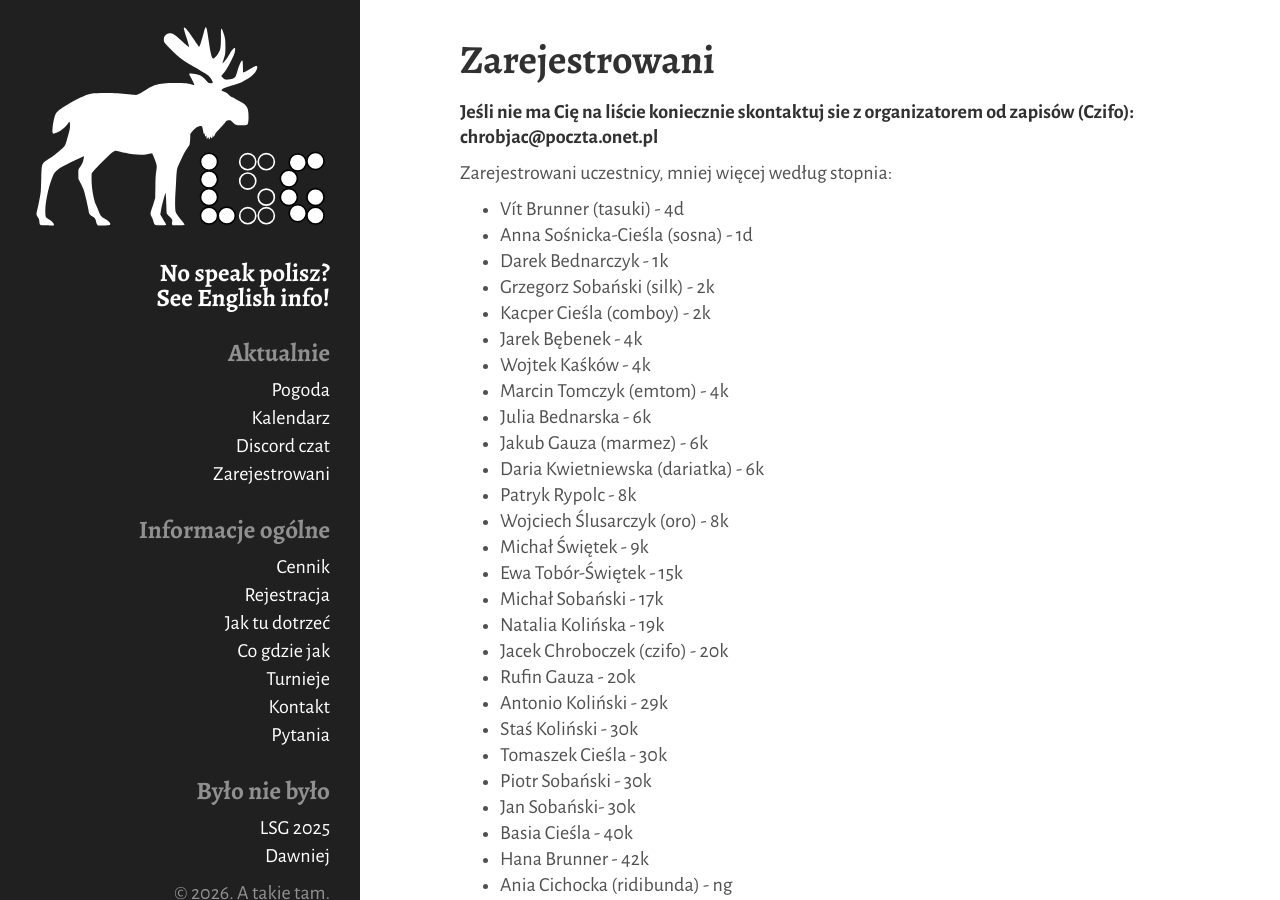
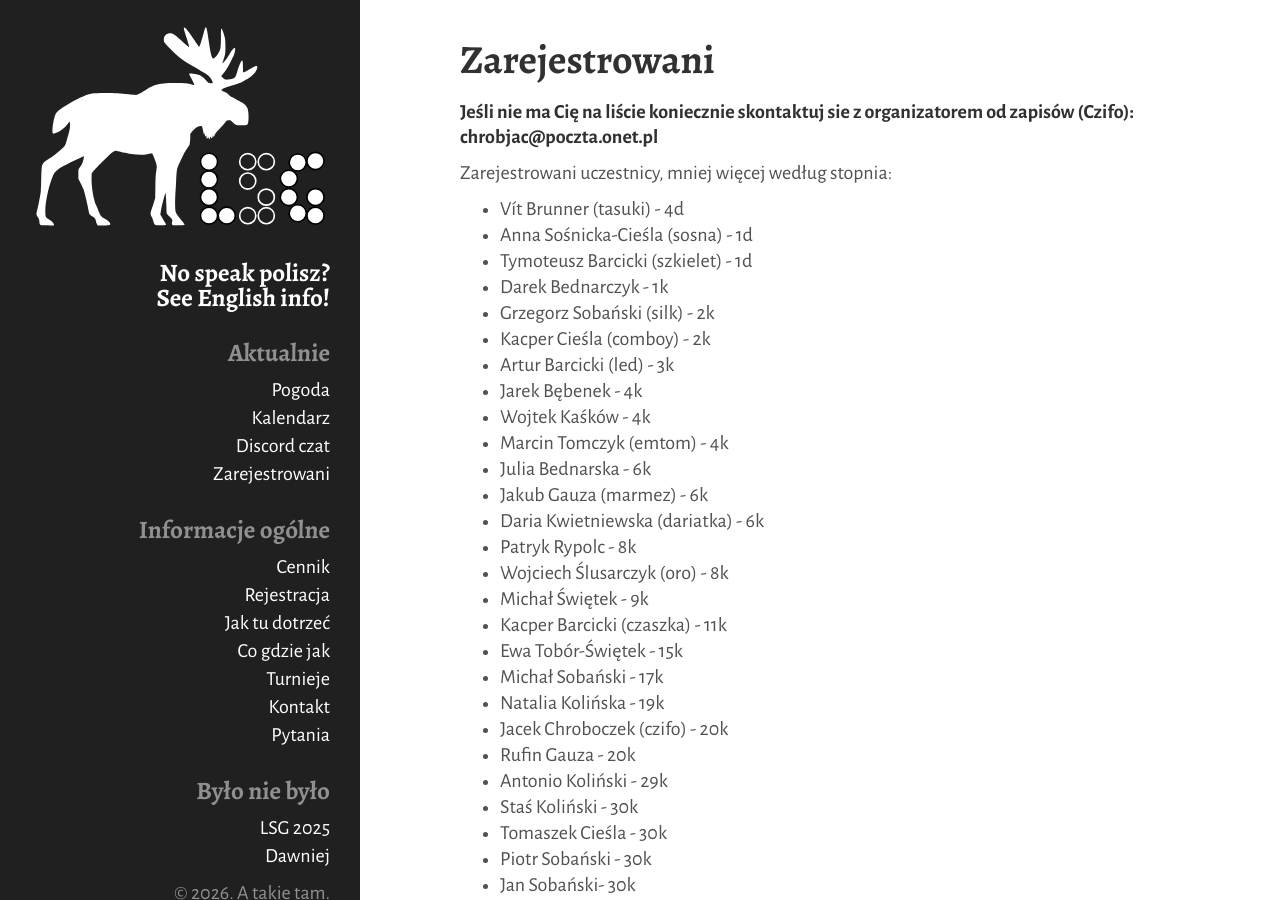
Before and after one commit to tasuki/lsg, a Jekyll site: the page built from _pages/zarejestrowani.md, in a window 1280 px wide and 900 px high. Built offline with Jekyll 4.4.1, drawn with Linux system fonts in a browser that asks for light colours; some of the changed text lies outside the part shown.

Commit message:
Update zarejestrowani.md

```diff
--- a/_pages/zarejestrowani.md
+++ b/_pages/zarejestrowani.md
@@ -11,9 +11,11 @@ title: Zarejestrowani
 Zarejestrowani uczestnicy, mniej więcej według stopnia:
 - Vít Brunner (tasuki) - 4d
 - Anna Sośnicka-Cieśla (sosna) - 1d
+- Tymoteusz Barcicki (szkielet) - 1d
 - Darek Bednarczyk - 1k
 - Grzegorz Sobański (silk) - 2k
 - Kacper Cieśla (comboy) - 2k
+- Artur Barcicki (led) - 3k
 - Jarek Bębenek - 4k
 - Wojtek Kaśków - 4k
 - Marcin Tomczyk (emtom) - 4k
@@ -23,6 +25,7 @@ Zarejestrowani uczestnicy, mniej więcej według stopnia:
 - Patryk Rypolc - 8k
 - Wojciech Ślusarczyk (oro) - 8k
 - Michał Świętek - 9k
+- Kacper Barcicki (czaszka) - 11k
 - Ewa Tobór-Świętek - 15k
 - Michał Sobański - 17k
 - Natalia Kolińska - 19k
```
Also changed, not shown: other parts of _pages/zarejestrowani.md (+2 -1 lines).
